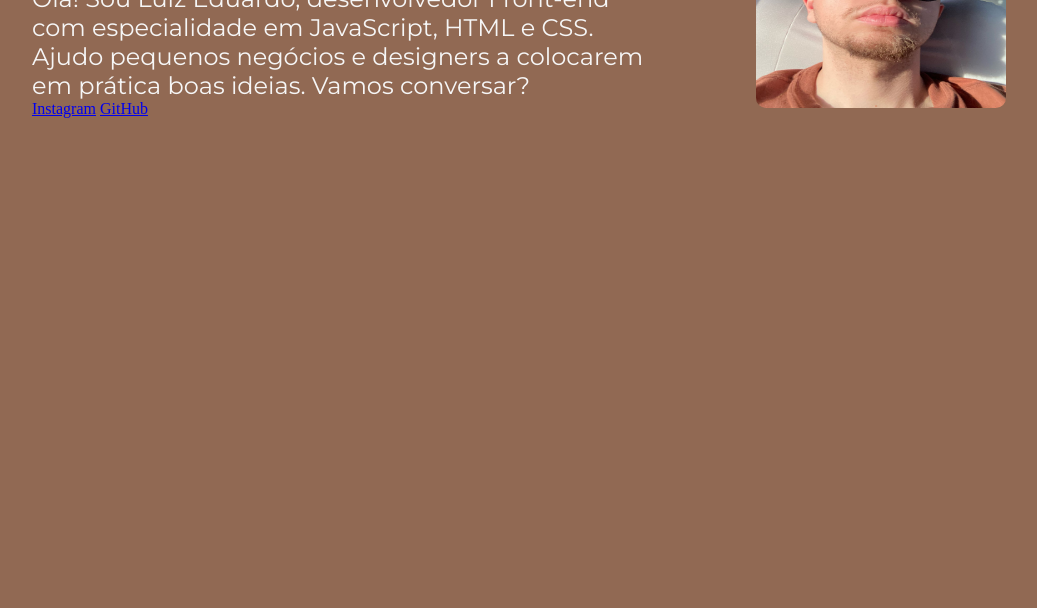
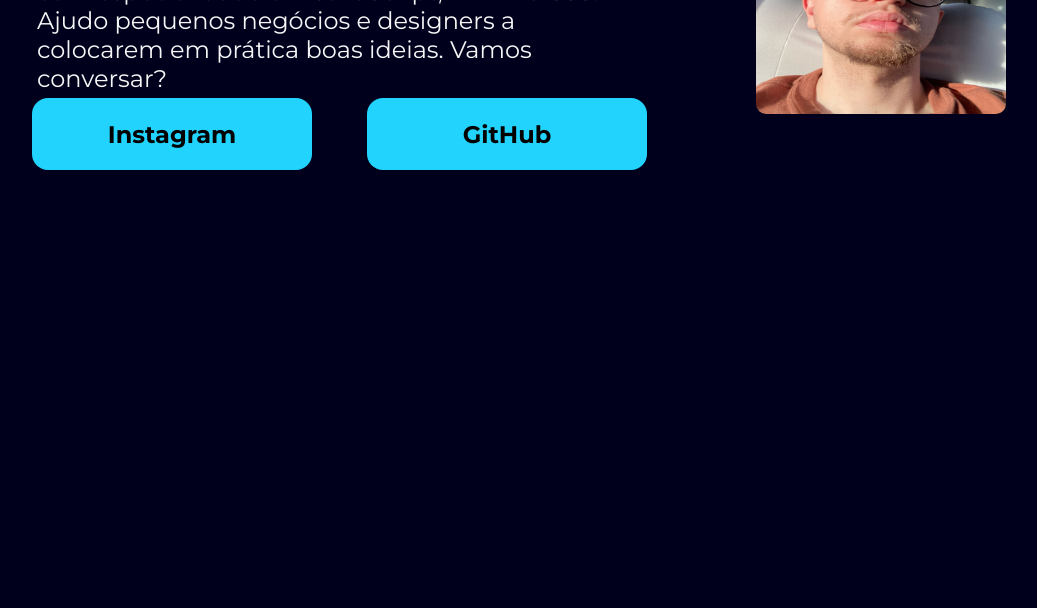
Before and after one commit to LuizPantuzza/Projetos, a plain HTML site: page Portifolio/index.html in a window 1280 px wide. Shown: the part 320-928 px from the top of the page, without its empty margins (96-1133 px from the left). Drawn offline with nearby package versions, Linux system fonts and the light colour scheme.

Commit message:
att
botões

```diff
--- a/Portifolio/inddex.html
+++ b/Portifolio/index.html
@@ -12,10 +12,13 @@
         <section class="apresentacao__conteudo">
             <h1 class="apresentacao__conteudo__titulo">Eleve seu negócio digital a outro nível <strong class="titulo-destaque">com um Front-end de qualidade!</strong></h1>
             <p class="apresentacao__conteudo__paragrafo">Olá! Sou Luiz Eduardo, desenvolvedor Front-end com especialidade em JavaScript, HTML e CSS. Ajudo pequenos negócios e designers a colocarem em prática boas ideias. Vamos conversar?</p>
-            <a href="https://instagram.com/lzpantuzza">Instagram</a>
-            <a href="https://github.com/LuizPantuzza">GitHub</a>
+            <div class="apresentacao__links">
+                <a  class="apresentacao__links__link"    href="https://instagram.com/lzpantuzza">Instagram</a>
+                <a class="apresentacao__links__link" href="https://github.com/LuizPantuzza">GitHub</a>
+            </div>
         </section>
         <img src="foto.jpg" alt="Foto Minha">
+
 
     </main>
     <footer></footer>
--- a/Portifolio/style.css
+++ b/Portifolio/style.css
@@ -11,11 +11,11 @@
 body{
     box-sizing: border-box;
     height: 100vh;
-    background-color: #916953;
+    background-color: rgb(0, 0, 29);
     color: #f6f6f6;
 }
 .titulo-destaque{
-    color: brown ;
+    color: #22d4fd ;
 }
 
 .apresentacao{
@@ -38,6 +38,26 @@ font-size: 36px;
 .apresentacao__conteudo__paragrafo{
 font-family: "Montserrat", sans-serif;
  font-size: 24px;
+ margin: 5px;
+}
+
+.apresentacao__links{
+display: flex;
+justify-content: space-between;
+}
+
+.apresentacao__links__link{
+    background-color: #22d4fd;
+    width: 280px ;
+    text-align: center;
+    border-radius: 16px;
+    font-size: 24px;
+    padding-top: 21.5px;
+    padding-bottom: 21.5px;
+    text-decoration: none;
+    color: #000000;
+    font-family: "Montserrat", sans-serif;
+    font-weight: bold;
 }
 
 img{
@@ -45,4 +65,5 @@ img{
     width: 250px;
     height: 250px;
     border-radius: 10px 10px ;
+
 }
```
